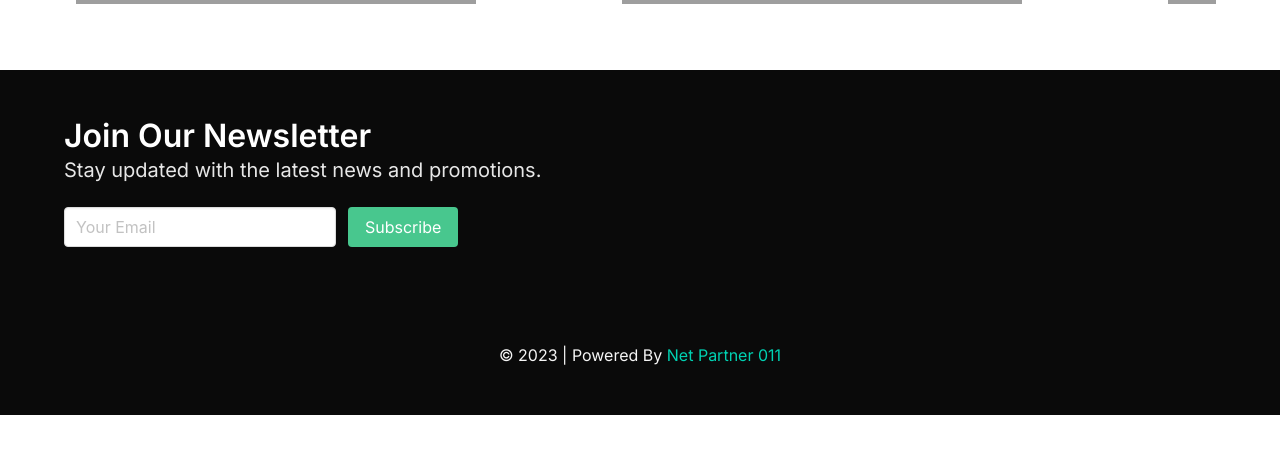
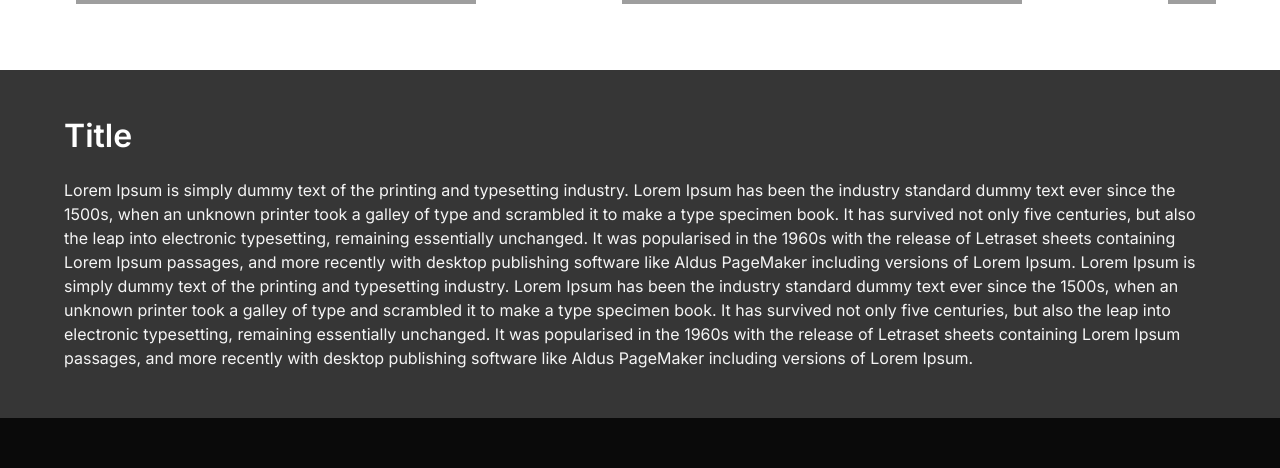
Before and after one commit to net-partner-011-ab/code-crafter, a Next.js app: page / in a window 1280 px wide. Shown: the part 2213-2681 px from the top of the page. Before the commit the page ends 2628 px from the top, so only its background shows below. Built offline with nearby package versions, Linux system fonts and the light colour scheme; grey boxes are pictures that could not be loaded.

Commit message:
Create text section
Create text component based on Bulma CSS classes.

```diff
--- a/app/page.js
+++ b/app/page.js
@@ -4,6 +4,7 @@
 import Cards from '../components/Cards'
 import ContentBlock from '../components/ContentBlock'
 import Carousel from '../components/Carousel'
+import Text from '../components/Text'
 import CTA from '../components/CTA'
 import Footer from '../components/Footer'
 
@@ -15,6 +16,7 @@
       <Cards />
       <ContentBlock />
       <Carousel />
+      <Text />
       <CTA />
       <Footer />
     </>
--- /dev/null
+++ b/components/Text.js
@@ -0,0 +1,29 @@
+export default function Text() {
+  return (
+    <section className="section has-background-dark">
+      <div className="container">
+        <h2 className="title has-text-white">Title</h2>
+        <p className="text-paragraph has-text-light">
+          Lorem Ipsum is simply dummy text of the printing and typesetting
+          industry. Lorem Ipsum has been the industry standard dummy text ever
+          since the 1500s, when an unknown printer took a galley of type and
+          scrambled it to make a type specimen book. It has survived not only
+          five centuries, but also the leap into electronic typesetting,
+          remaining essentially unchanged. It was popularised in the 1960s with
+          the release of Letraset sheets containing Lorem Ipsum passages, and
+          more recently with desktop publishing software like Aldus PageMaker
+          including versions of Lorem Ipsum. Lorem Ipsum is simply dummy text of
+          the printing and typesetting industry. Lorem Ipsum has been the
+          industry standard dummy text ever since the 1500s, when an unknown
+          printer took a galley of type and scrambled it to make a type specimen
+          book. It has survived not only five centuries, but also the leap into
+          electronic typesetting, remaining essentially unchanged. It was
+          popularised in the 1960s with the release of Letraset sheets
+          containing Lorem Ipsum passages, and more recently with desktop
+          publishing software like Aldus PageMaker including versions of Lorem
+          Ipsum.
+        </p>
+      </div>
+    </section>
+  );
+}
```
